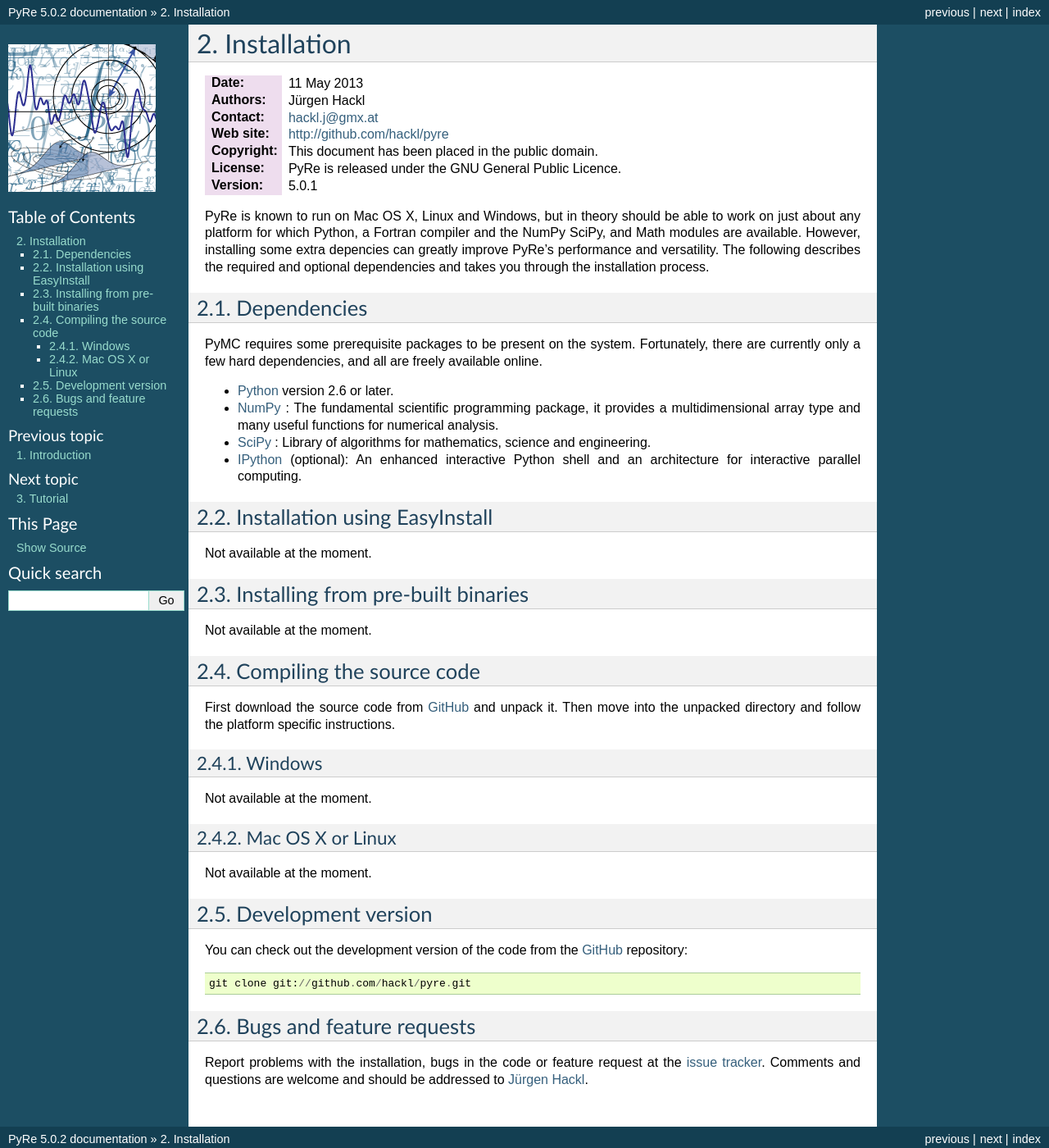
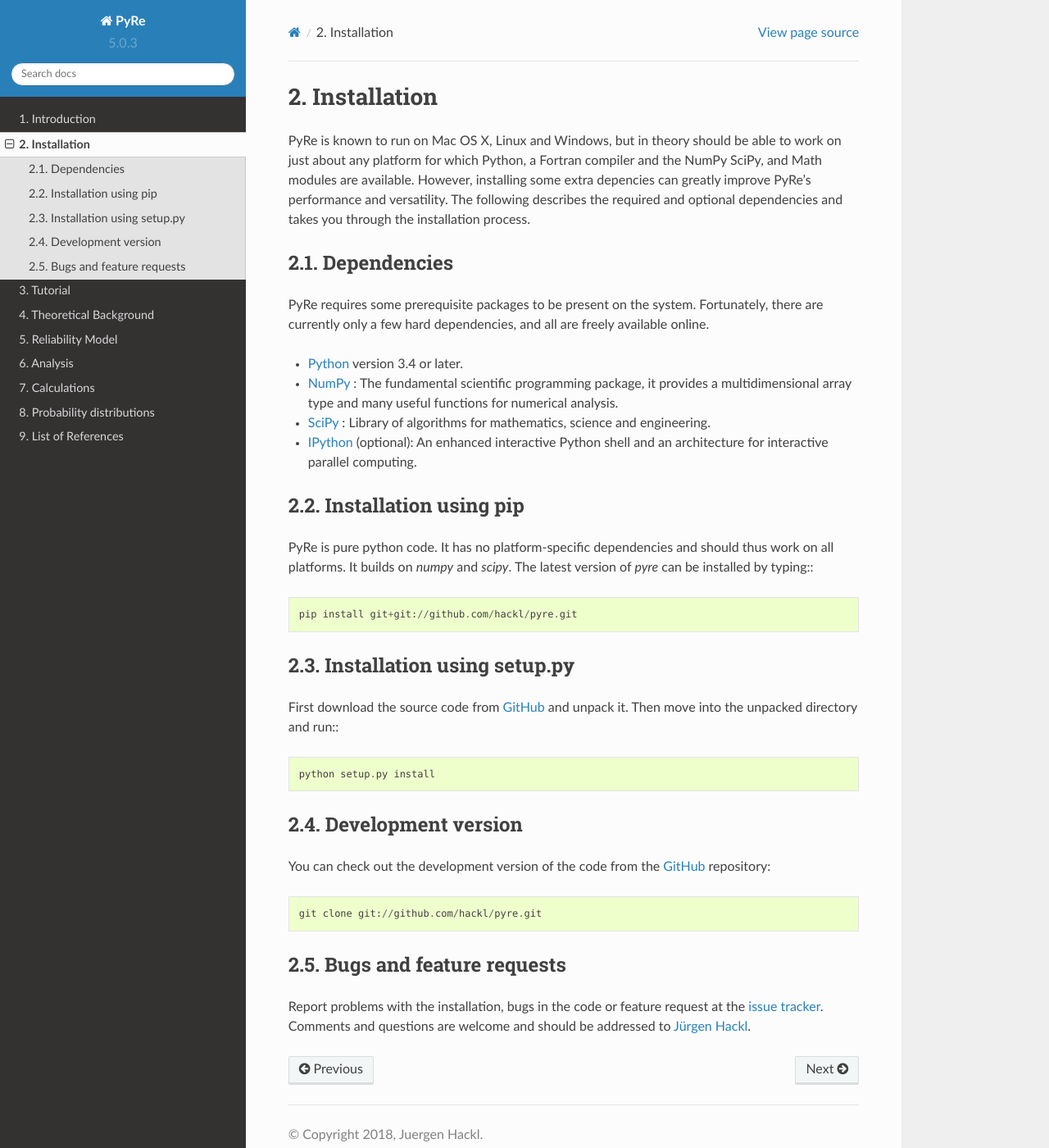
Before and after one commit to pystra/pystra, a Sphinx documentation site: the page built from doc/install.rst, in a window 1280 px wide and 1400 px high. Shown: the whole window at 82% size. Built offline with Sphinx 7.4.7 and the Read the Docs theme 2.0.0, drawn with Linux system fonts in a browser that asks for light colours; some of the changed text lies outside the part shown.

Commit message:
updated documentation

```diff
--- a/doc/conf.py
+++ b/doc/conf.py
@@ -29,26 +29,8 @@
               'sphinx.ext.doctest',
               'sphinx.ext.todo',
               'sphinx.ext.coverage',
-              'sphinx.ext.viewcode']
-extensions.append('sphinx.ext.mathjax')
-
-# extensions = [
-#   'sphinx.ext.autodoc',
-#   'sphinx.ext.todo',
-#   'sphinx.ext.pngmath']#,
-
-# 'numpydoc']
-
-  #'sphinx.ext.mathbase']
-  # 'matplotlib.sphinxext.mathmpl',
-  # 'matplotlib.sphinxext.only_directives',
-  # 'matplotlib.sphinxext.plot_directive',
-  # 'sphinx.ext.doctest']
-
-#  'inheritance_diagram',
-#  'ipython_console_highlighting',
-#  'matplotlib.sphinxext.ipython_directive',
-#  'sphinx.ext.ifconfig'
+              'sphinx.ext.viewcode',
+              'sphinx.ext.mathjax']
 
 # Add any paths that contain templates here, relative to this directory.
 #templates_path = ['_templates']
@@ -64,16 +46,16 @@
 
 # General information about the project.
 project = u'PyRe'
-copyright = u'2013, Juergen Hackl'
+copyright = u'2018, Juergen Hackl'
 
 # The version info for the project you're documenting, acts as replacement for
 # |version| and |release|, also used in various other places throughout the
 # built documents.
 #
 # The short X.Y version.
-version = '5.0.2'
+version = '5.0.3'
 # The full version, including alpha/beta/rc tags.
-release = '5.0.2'
+release = '5.0.3'
 
 # The language for content autogenerated by Sphinx. Refer to documentation
 # for a list of supported languages.
@@ -114,7 +96,7 @@
 
 # The theme to use for HTML and HTML Help pages.  See the documentation for
 # a list of builtin themes.
-html_theme = 'default'
+html_theme = 'sphinx_rtd_theme'
 
 # Theme options are theme-specific and customize the look and feel of a theme
 # further.  For a list of options available for each theme, see the
@@ -133,7 +115,7 @@
 
 # The name of an image file (relative to this directory) to place at the top
 # of the sidebar.
-html_logo = '_images/Logo.png'
+# html_logo = '_images/Logo.png'
 
 
 # The name of an image file (within the static path) to use as favicon of the
@@ -188,7 +170,7 @@
 #html_file_suffix = None
 
 # Output file base name for HTML help builder.
-htmlhelp_basename = 'masterthesisdoc'
+htmlhelp_basename = 'PyRe'
 
 
 # -- Options for LaTeX output --------------------------------------------------
--- a/doc/install.rst
+++ b/doc/install.rst
@@ -1,14 +1,6 @@
 ************
 Installation
 ************
-
-:Date: 11 May 2013
-:Authors: Jürgen Hackl
-:Contact: hackl.j@gmx.at
-:Web site: http://github.com/hackl/pyre
-:Copyright: This document has been placed in the public domain.
-:License: PyRe is released under the GNU General Public Licence.
-:Version: 5.0.1
 
 PyRe is known to run on Mac OS X, Linux and Windows, but in theory should be
 able to work on just about any platform for which Python, a Fortran compiler
@@ -21,11 +13,11 @@
 Dependencies
 ============
 
-PyMC requires some prerequisite packages to be present on the system.
+PyRe requires some prerequisite packages to be present on the system.
 Fortunately, there are currently only a few hard dependencies, and all are
 freely available online.
 
-* `Python`_ version 2.6 or later.
+* `Python`_ version 3.4 or later.
 
 * `NumPy`_ : The fundamental scientific programming package, it
   provides a multidimensional array type and many useful functions for
@@ -47,33 +39,20 @@
 
 
 
-Installation using EasyInstall
-==============================
+Installation using pip
+======================
 
-Not available at the moment.
+PyRe is pure python code. It has no platform-specific dependencies and should thus work on all platforms. It builds on `numpy` and `scipy`. The latest version of `pyre` can be installed by typing:::
 
+   pip install git+git://github.com/hackl/pyre.git
 
-Installing from pre-built binaries
-==================================
-
-Not available at the moment.
-
-
-Compiling the source code
-=========================
+Installation using setup.py
+===========================
 
 First download the source code from `GitHub`_ and unpack it. Then move
-into the unpacked directory and follow the platform specific instructions.
+into the unpacked directory and run:::
 
-Windows
--------
-
-Not available at the moment.
-
-Mac OS X or Linux
------------------
-
-Not available at the moment.
+  python setup.py install
 
 
 Development version
--- a/example.py
+++ b/example.py
@@ -38,8 +38,8 @@
   # If the random variables are correlatet, then define a correlation matrix,
   # else no correlatin matrix is needed
   stochastic_model.setCorrelation( CorrelationMatrix([[1.0, 0.3, 0.2],
-                            [0.3, 1.0, 0.2],
-                            [0.2, 0.2, 1.0]]) )
+                                                      [0.3, 1.0, 0.2],
+                                                      [0.2, 0.2, 1.0]]) )
 
   # Performe FORM analysis
   Analysis = Form(analysis_options=options, stochastic_model=stochastic_model, limit_state=limit_state)
```
Also changed, not shown: doc/README.rst (+0 -18 lines), doc/index.rst (+18 -0 lines), doc/tutorial.rst (+48 -49 lines).
